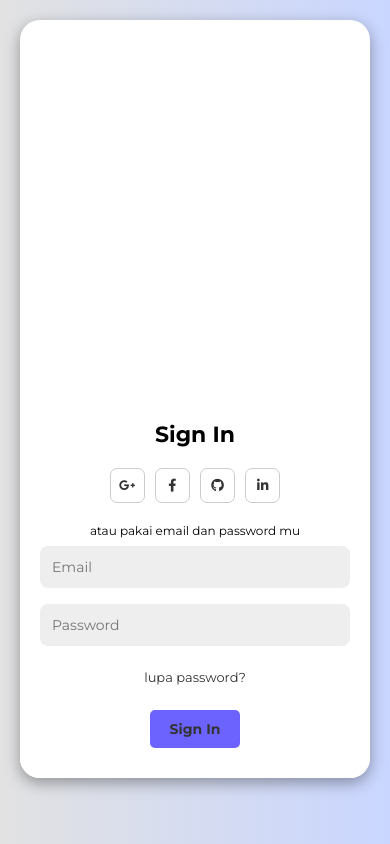
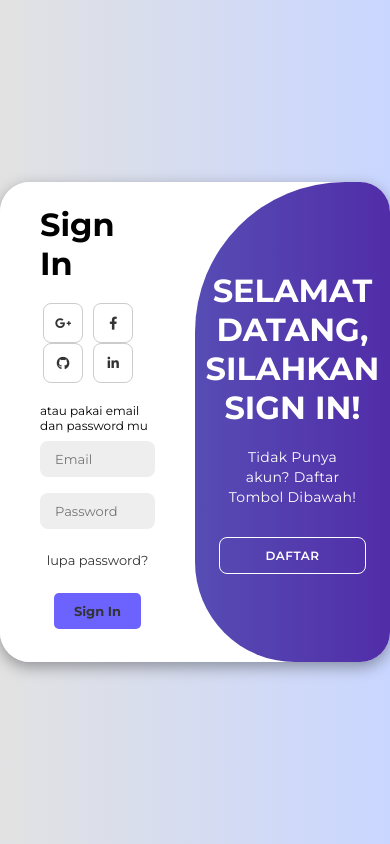
Before and after one commit to Fzfh/topup, a website: page index.html in a window 390 px wide. Drawn offline with Linux system fonts and the light colour scheme.

Commit message:
UPDATE MODULAR

```diff
--- a/Login2.css
+++ b/Login2.css
@@ -219,62 +219,3 @@ body{
 .container.active .toggle-right{
     transform: translateX(200%);
 }
-/* ==== RESPONSIVE ==== */
-
-/* Tablet - layar ≤ 900px */
-@media (max-width: 900px) {
-    .container {
-        width: 100%;
-        min-height: auto;
-        border-radius: 20px;
-    }
-
-    .form-container {
-        position: relative;
-        width: 100%;
-        height: auto;
-    }
-
-    .sign-in, .sign-up {
-        width: 100%;
-    }
-
-    .toggle-container {
-        display: none; /* sembunyikan panel toggle di layar kecil */
-    }
-}
-
-/* HP - layar ≤ 500px */
-@media (max-width: 500px) {
-    body {
-        height: auto;
-        padding: 20px;
-    }
-
-    .container form {
-        padding: 20px;
-    }
-
-    .container input {
-        font-size: 14px;
-        padding: 12px;
-    }
-
-    .container button, .container .btn {
-        font-size: 14px;
-        padding: 10px 20px;
-    }
-
-    h1 {
-        font-size: 22px;
-    }
-
-    .container p {
-        font-size: 12px;
-    }
-
-    .social-icons a {
-        width: 35px;
-        height: 35px;
-    }
-}
```
